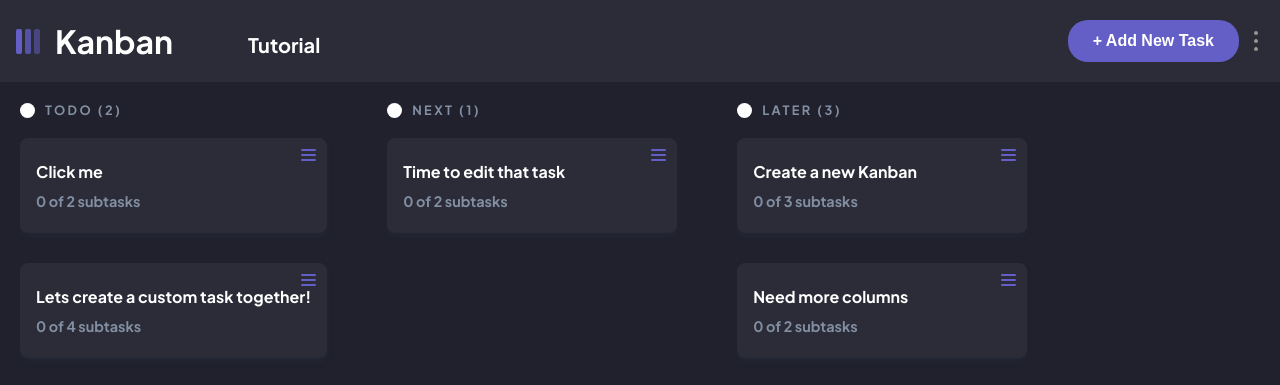
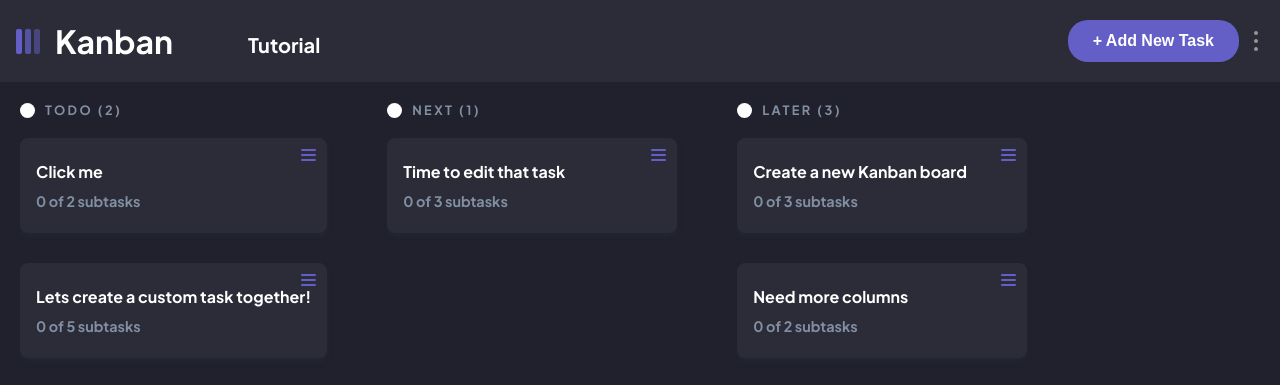
Before and after one commit to Dylanluiz/kanban-board, a React (Vite) app: page / in a window 1280 px wide. Shown: the top 385 px of the page. Built offline with nearby package versions, Linux system fonts and the light colour scheme.

Commit message:
Update data.js

```diff
--- a/data.js
+++ b/data.js
@@ -15,7 +15,7 @@ export const data = {
             tasks: [
               {
                 title: "Click me",
-                description: "You can create custom tasks, add as many subtasks as you need, you can track the total amount of completed subtasks aswell.",
+                description: "You can create custom tasks, add as many subtasks as you need, you can track the total amount of completed subtasks aswell as delete old tasks",
                 id: nanoid(),
                 isCurrentTask: false,
                 status: "Todo",
@@ -42,22 +42,27 @@ export const data = {
                 status: "Next",
                 subtasks: [
                   {
-                    title: "Step 1. Click the exit button",
+                    title: "Step 1. Read these",
                     id: nanoid(),
                     isCompleted: false
                   },
                   {
-                    title: "Step 2. Click the plus button in the top right corner",
+                    title: "Step 2. Click the exit button",
                     id: nanoid(),
                     isCompleted: false
                   },
                   {
-                    title: "Step 3. Then fill in the details of your task!",
+                    title: "Step 3. Click the plus button in the top right corner",
                     id: nanoid(),
                     isCompleted: false
                   },
                   {
-                    title: "Step 4. Then click create and your done!",
+                    title: "Step 4. Then fill in the details of your task!",
+                    id: nanoid(),
+                    isCompleted: false
+                  },
+                  {
+                    title: "Step 5. Then click create and your done!",
                     id: nanoid(),
                     isCompleted: false
                   }
@@ -73,7 +78,7 @@ export const data = {
             tasks: [
               {
               title: "Time to edit that task",
-              description: "Now that you've just created your first task, it's time to make some changes. This is where you will be able to make changes to you tasks, add new subtasks and move the tasks around to there",
+              description: "Now that you've just created your first task, it's time to make some changes. This is where you will be able to make changes to you tasks",
               id: nanoid(),
               isCurrentTask: false,
               isDragging: false,
@@ -88,6 +93,11 @@ export const data = {
                   title: "Make the changes you want",
                   id: nanoid(),
                   isCompleted: false
+                },
+                {
+                  title: "Click save",
+                  id: nanoid(),
+                  isCompleted: false
                 }
               ]
             },
@@ -99,8 +109,8 @@ export const data = {
             color: '#FFFFFF',
             isDelete: false,
             tasks: [{
-              title: "Create a new Kanban",
-              description: "Getting tired of the tutorial and want to create your own board, click on the arrow on the top of the screen and just click create new board",
+              title: "Create a new Kanban board",
+              description: "Getting tired of the tutorial and want to create your own board, click on the arrow on the top of the screen (or the eye in the corner) and just click create new board",
               id: nanoid(),
               isCurrentTask: false,
               status: "Later",
@@ -124,7 +134,7 @@ export const data = {
               ]
             },{
               title: "Need more columns",
-              description: "You can edit the board that you've just created aswell if you need to. You can add more columns aswell as Change the column names and colors",
+              description: "You can edit the board that you've just created aswell if you need to. You can add more columns aswell as change the column names and colors",
               id: nanoid(),
               isCurrentTask: false,
               isDragging: false,
@@ -151,7 +161,7 @@ export const data = {
               status: "Later",
               subtasks: [
                 {
-                  title: "Click on the arrow on the top",
+                  title: "Click on the arrow on the top (or eye in the corner)",
                   id: nanoid(),
                   isCompleted: false
                 },
```
